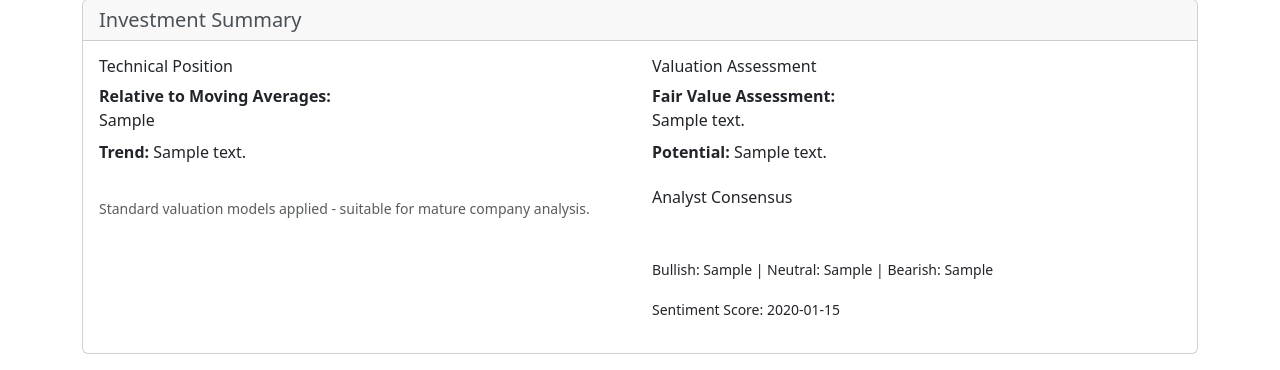
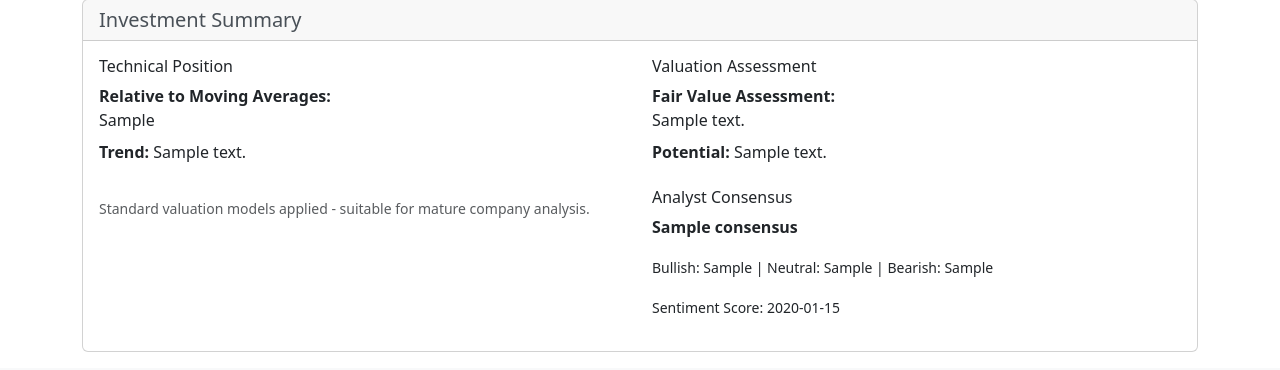
Before and after one commit to artiomlamadrid/magic-beans, a Flask app: template templates/quote.html in a window 1280 px wide. Shown: the part 926-1296 px from the top of the page. Run offline with Flask 3, Linux system fonts and the light colour scheme; the template is opened without the code that fills it: most values are stand-ins (such as "Sample title", 1, 10 or a date in 2020).

Commit message:
Fix analyst consensus display styling
- Replace badge styling with simple paragraph text
- Improve alignment with heading above
- Remove complex CSS that caused visibility issues
- Maintain bold formatting for better readability

```diff
--- a/templates/quote.html
+++ b/templates/quote.html
@@ -460,9 +460,7 @@
                   <div class="col-md-6">
                       <h6>Analyst Consensus</h6>
                       {% if analysis.analyst_consensus %}
-                      <span class="badge badge-secondary badge-lg p-2">
-                          {{ analysis.analyst_consensus.consensus }}
-                      </span>
+                      <p><strong>{{ analysis.analyst_consensus.consensus }}</strong></p>
                       <p class="mt-2">
                           <small>
                               Bullish: {{ analysis.analyst_consensus.bullish_formatted }} |
```
